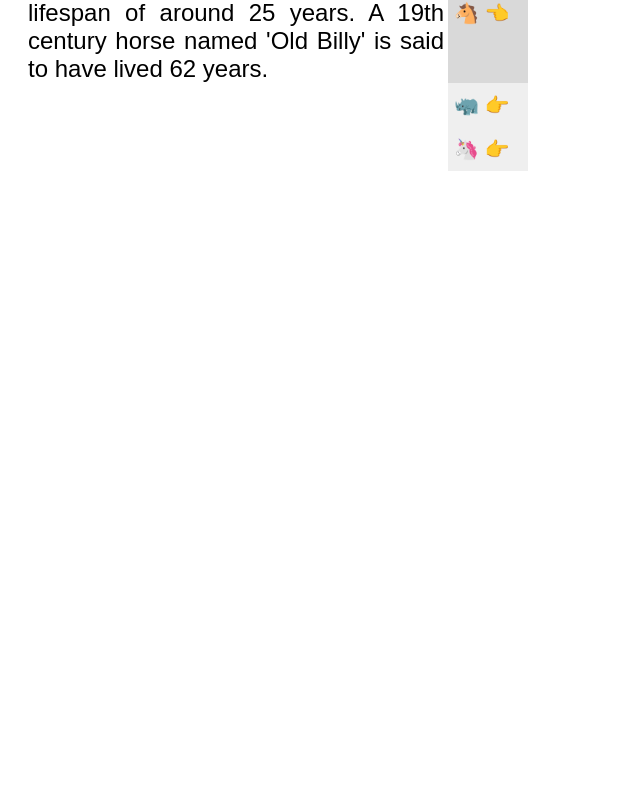
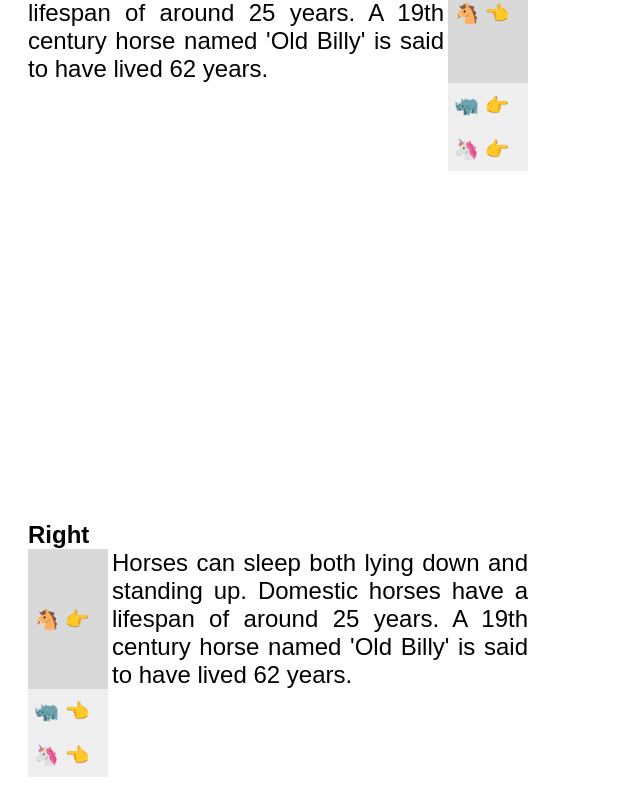
Before and after one commit to shortdiv/vue-accordions, a Vue app: page / in a window 1280 px wide. Shown: the part 1381-2186 px from the top of the page, without its empty margins (0-640 px from the left). Before the commit the page ends 1580 px from the top, so only its background shows below. Built offline with nearby package versions, Linux system fonts and the light colour scheme.

Commit message:
feat: Add right accordion

```diff
--- a/src/App.vue
+++ b/src/App.vue
@@ -13,6 +13,10 @@
         <strong>Left</strong>
         <LeftAccordion :items="items"></LeftAccordion>
       </div>
+      <div>
+        <strong>Right</strong>
+        <RightAccordion :items="items"></RightAccordion>
+      </div>
     </div>
   </div>
 </template>
@@ -21,13 +25,15 @@
 import StandardAccordion from "./components/StandardAccordion";
 import AboveAccordion from "./components/AboveAccordion.vue";
 import LeftAccordion from "./components/LeftAccordion.vue";
+import RightAccordion from "./components/RightAccordion.vue";
 
 export default {
   name: "App",
   components: {
     StandardAccordion,
     AboveAccordion,
-    LeftAccordion
+    LeftAccordion,
+    RightAccordion
   },
   data() {
     return {
--- /dev/null
+++ b/src/components/RightAccordion.vue
@@ -0,0 +1,53 @@
+<template>
+    <Accordion>
+      <template slot-scope="{ handleItemClick, openIndices }">
+        <AccordionItem
+          :style="{gridAutoFlow: 'column'}"
+          v-for="(item, index) in items" :key="item.title">
+          <AccordionButton
+            :style="{textAlign: 'left', minWidth: '80px'}"
+            :isOpen="isOpen(openIndices, index)"
+            :handleItemClick="handleItemClick"
+            @on-click="handleItemClick(index)"
+          >
+          {{ item.title }}
+            <span>{{ isOpen(openIndices, index) ? '👉' : '👈' }}</span>
+          </AccordionButton>
+          <AccordionContents
+            :style="{overflowY: 'hidden', textAlign: 'justify'}"
+            :isOpen="isOpen(openIndices, index)"
+          >
+            {{item.contents}}
+          </AccordionContents>
+      </AccordionItem>
+      </template>
+    </Accordion>
+</template>
+
+<script>
+import Accordion from "./Accordion";
+import AccordionItem from "./AccordionItem";
+import AccordionButton from "./AccordionButton";
+import AccordionContents from "./AccordionContents";
+
+export default {
+  name: "RightAccordion",
+  components: {
+    Accordion,
+    AccordionItem,
+    AccordionButton,
+    AccordionContents
+  },
+  props: {
+    items: { type: Array }
+  },
+  methods: {
+    isOpen(openIndices, index) {
+      return openIndices.includes(index);
+    }
+  }
+};
+</script>
+
+<style lang="scss" scoped>
+</style>
```
